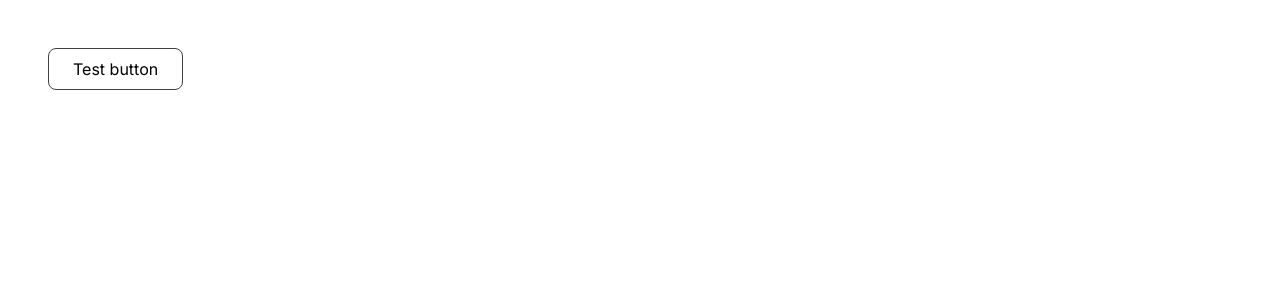
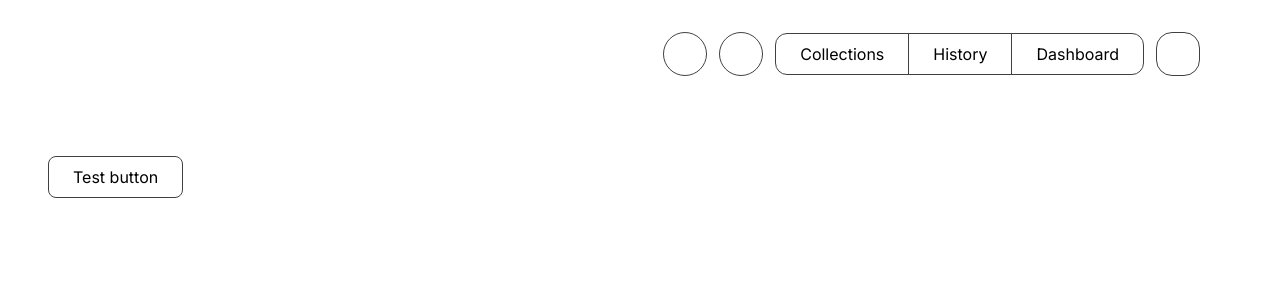
Before and after one commit to ImSreyas/Duem, a Next.js app: page / in a window 1280 px wide. Shown: the top 300 px of the page. Built offline with nearby package versions, Linux system fonts and the light colour scheme.

Commit message:
Basic nav created.

```diff
--- /dev/null
+++ b/src/app/Nav.tsx
@@ -0,0 +1,41 @@
+import Image from "next/image";
+import Link from "next/link";
+import React from "react";
+
+const Nav = () => {
+  return (
+    <nav className="flex justify-between items-center px-20 py-8 h-fit">
+      <div></div>
+      <div className="flex justify-center items-center">
+        <div className="border border-neutral-700 ms-3 h-11 w-11 rounded-full">
+          {/* <Image src="" alt="" className="h-full w-full" /> */}
+        </div>
+        <div className="border border-neutral-700 mx-3 h-11 w-11 rounded-full">
+          {/* <Image src="" alt="" className="h-full w-full" /> */}
+        </div>
+        <div className="border rounded-xl h-fit w-fit border-neutral-700">
+          <Link
+            href="/"
+            className="inline-block px-6 py-2 border-e border-neutral-700"
+          >
+            Collections
+          </Link>
+          <Link
+            href="/history"
+            className="inline-block px-6 py-2 border-e border-neutral-700"
+          >
+            History
+          </Link>
+          <Link href="/dashboard" className="inline-block px-6 py-2">
+            Dashboard
+          </Link>
+        </div>
+        <div className="border border-neutral-700 ms-3 h-11 w-11 rounded-2xl">
+          {/* <Image src="" alt="" className="h-full w-full" /> */}
+        </div>
+      </div>
+    </nav>
+  );
+};
+
+export default Nav;
--- a/src/app/globals.css
+++ b/src/app/globals.css
@@ -20,6 +20,10 @@ body {
   min-height: 100dvh;
 }
 
+*{
+  backface-visibility: hidden;
+}
+
 @layer base {
   button{
     cursor: pointer;
--- a/src/app/layout.tsx
+++ b/src/app/layout.tsx
@@ -1,6 +1,7 @@
 import type { Metadata } from "next";
 import { Inter, Poppins } from "next/font/google";
 import "./globals.css";
+import Nav from "./Nav";
 
 const inter = Inter({ subsets: ["latin"] });
 const poppins = Poppins({
@@ -23,7 +24,7 @@ export default function RootLayout({
   return (
     <html lang="en">
       <body className={inter.className}>
-        <div className="container" ></div>
+        <Nav />
         {children}
       </body>
     </html>
```
